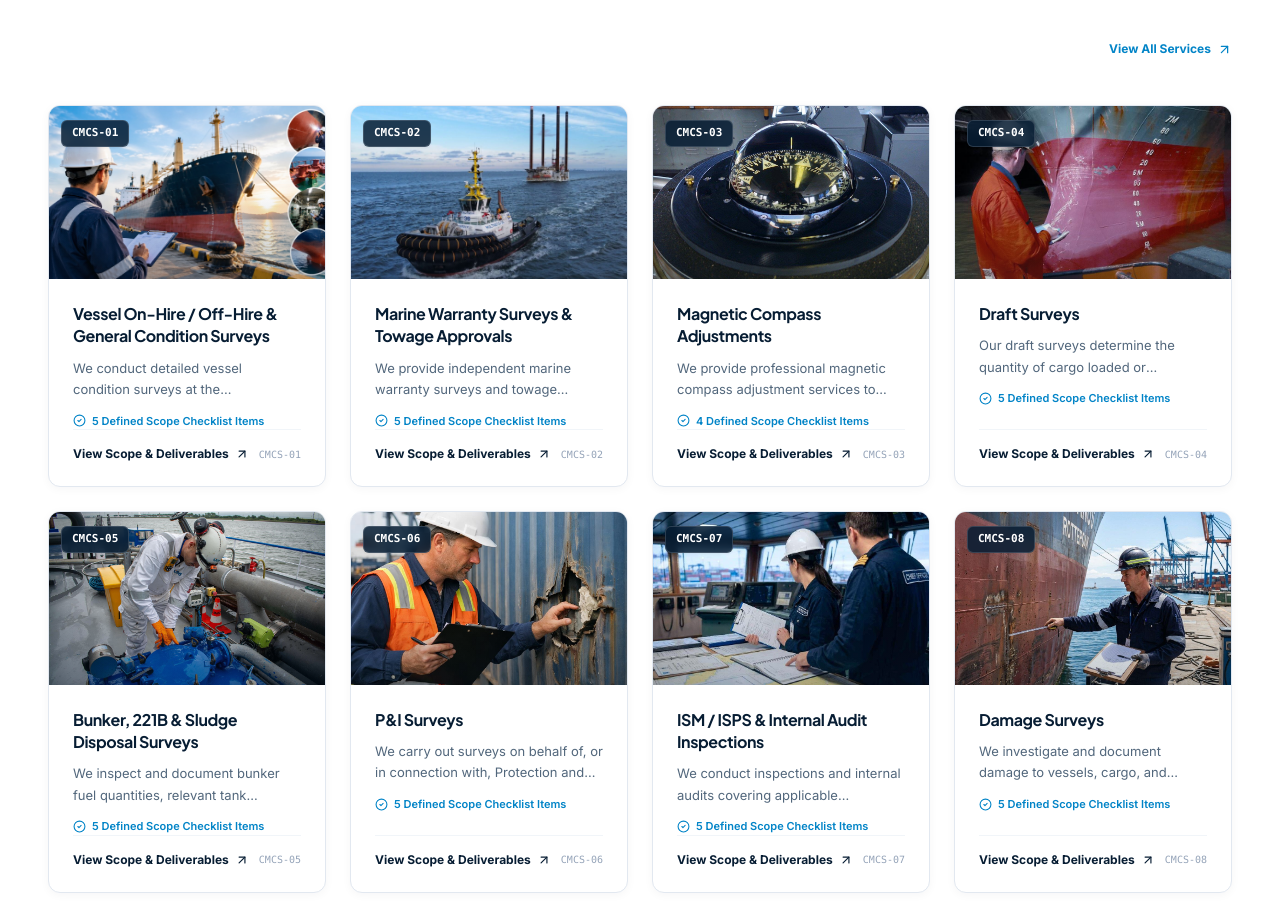
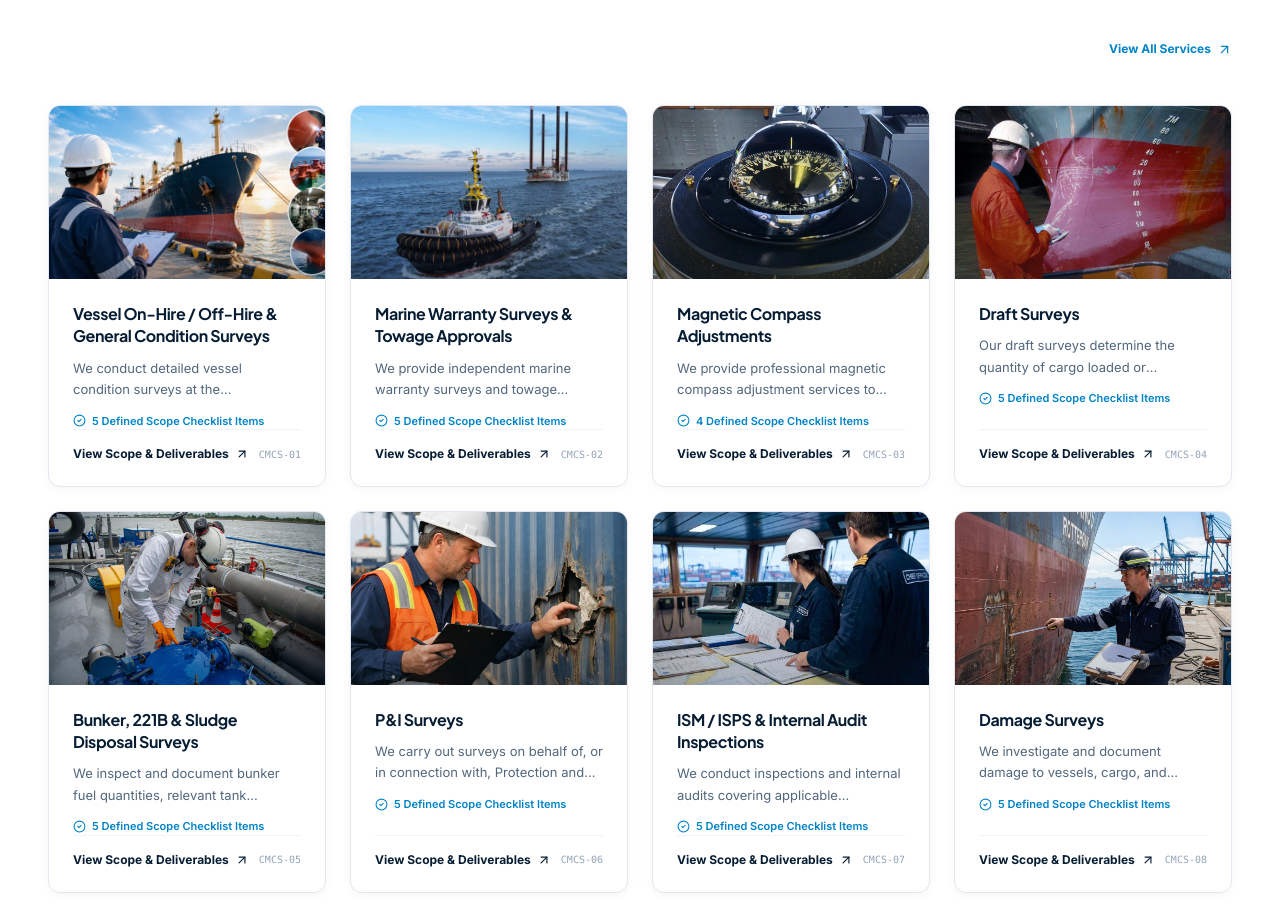
Before and after one commit to drtdsamarawickrama/consmarine, a Next.js app: page / in a window 1280 px wide. Shown: the part 1145-2060 px from the top of the page. Built offline with nearby package versions, Linux system fonts and the light colour scheme.

Commit message:
Remove CMCS code badge overlay from service card images

```diff
--- a/src/components/ui/ServiceCard.tsx
+++ b/src/components/ui/ServiceCard.tsx
@@ -48,11 +48,6 @@ export default function ServiceCard({
                 : "bg-gradient-to-t from-[#071d33]/25 via-transparent to-transparent"
             }`}
           />
-          <div className="absolute top-3 left-3">
-            <span className="inline-flex items-center rounded-md bg-[#071d33]/85 px-2.5 py-1 font-mono text-[11px] font-bold text-white shadow-xs backdrop-blur-xs border border-white/15">
-              {serviceCode}
-            </span>
-          </div>
         </div>
 
         <div className="flex flex-1 flex-col p-5 sm:p-6">
```
